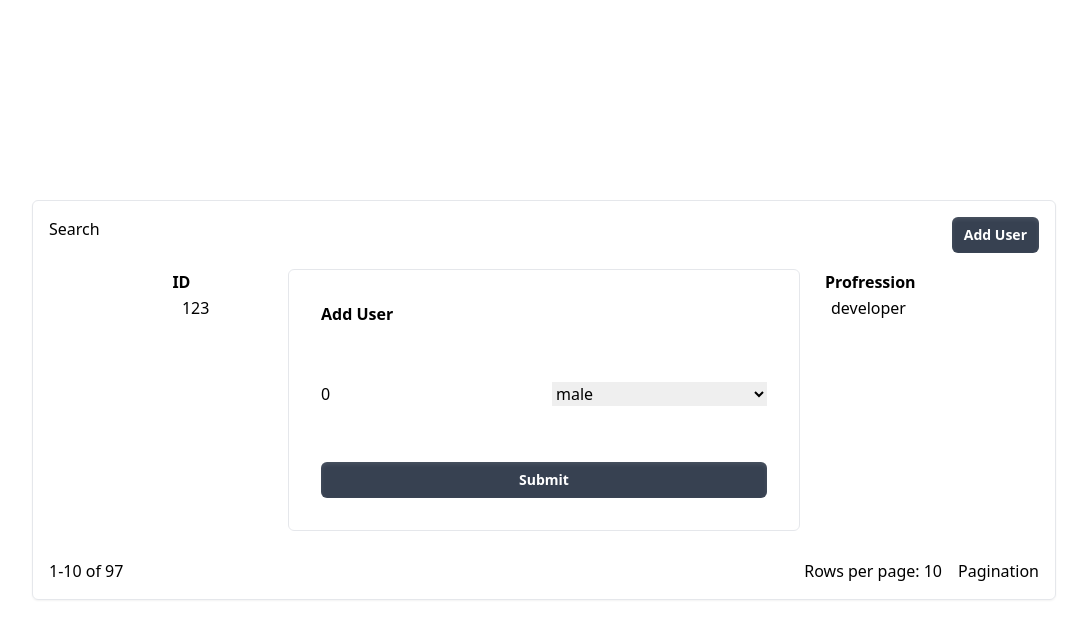
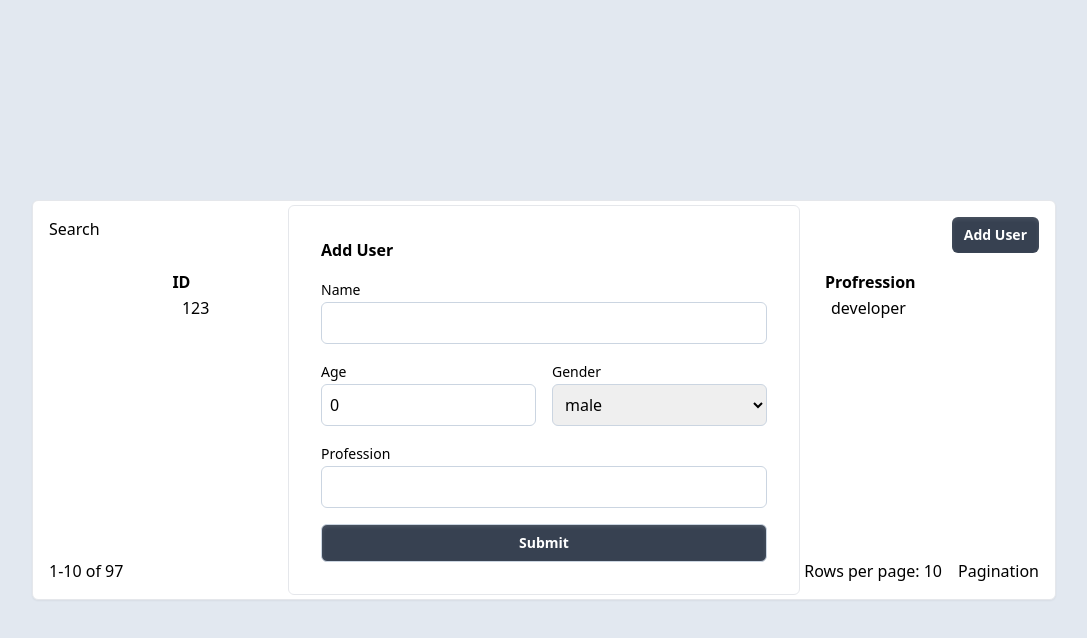
Before and after one commit to kielllll/datatable, a React (Vite) app: page / in a window 1280 px wide. Both pictures are taken after a click on the button "Add User". Shown: the top 638 px of the page, without its empty margins (96-1183 px from the left). Built offline with nearby package versions, Linux system fonts and the light colour scheme.

Commit message:
feat: react-hook-form implementation

```diff
--- a/package.json
+++ b/package.json
@@ -11,10 +11,12 @@
   },
   "dependencies": {
     "@headlessui/react": "^2.1.1",
+    "@hookform/resolvers": "^3.6.0",
     "classnames": "^2.5.1",
     "react": "^18.3.1",
     "react-dom": "^18.3.1",
-    "react-hook-form": "^7.52.0"
+    "react-hook-form": "^7.52.0",
+    "zod": "^3.23.8"
   },
   "devDependencies": {
     "@types/react": "^18.3.3",
--- a/src/App.tsx
+++ b/src/App.tsx
@@ -11,7 +11,7 @@ function App() {
 
   return (
     <>
-      <div className="h-screen w-screen flex justify-center items-center">
+      <div className="h-screen w-screen flex justify-center items-center bg-slate-200">
         <DataTable
           data={
             [
@@ -28,6 +28,7 @@ function App() {
             onClick: () => setAddUserDialogOpened(true),
             label: 'Add User',
           }}
+          className="bg-white"
         >
           {columns.map((column) => (
             <DataTable.Column
--- a/src/_components/dialogs/AddUserDialog.tsx
+++ b/src/_components/dialogs/AddUserDialog.tsx
@@ -1,8 +1,9 @@
-import { useForm } from 'react-hook-form'
+import { Field, Label } from '@headlessui/react'
 import Dialog from '../../components/dialog'
+import Input from '../../components/input'
+import Select from '../../components/select'
 import { UserRecord } from '../../types'
-import { Input, Select } from '@headlessui/react'
-import Button from '../../components/button'
+import { useAddUserForm } from './useAddUserForm'
 
 interface AddUserDialogProps {
   opened: boolean
@@ -13,14 +14,11 @@ export default function AddUserDialog({
   opened,
   onClose,
 }: AddUserDialogProps): JSX.Element {
-  const { register, handleSubmit } = useForm<Omit<UserRecord, 'id'>>({
-    defaultValues: {
-      name: '',
-      age: 0,
-      gender: 'male',
-      profession: '',
-    },
-  })
+  const {
+    register,
+    handleSubmit,
+    formState: { errors },
+  } = useAddUserForm()
 
   const onSubmit = (data: Omit<UserRecord, 'id'>) => console.log(data)
 
@@ -29,23 +27,44 @@ export default function AddUserDialog({
       opened={opened}
       onClose={onClose}
       title="Add User"
-      className="bg-[#F4F7FC]"
+      className="bg-slate-200"
     >
       <form
         onSubmit={handleSubmit(onSubmit)}
         className="grid grid-cols-2 gap-4"
       >
-        <Input {...register('name')} type="text" className="col-span-2" />
-        <Input {...register('age')} type="text" />
-        <Select {...register('gender')}>
-          <option value="male">male</option>
-          <option value="female">female</option>
-          <option value="prefer not to say">prefer not to say</option>
-        </Select>
-        <Input {...register('profession')} type="text" className="col-span-2" />
-        <Button className="col-span-2" type="submit">
-          Submit
-        </Button>
+        <Field className="col-span-2 flex flex-col">
+          <Label className="text-sm/6 font-medium text-black">Name</Label>
+          <Input
+            {...register('name', { required: true })}
+            type="text"
+            className="w-full"
+          />
+          <p className="text-sm/6 text-red-500">{errors.name?.message}</p>
+        </Field>
+        <Field className="flex flex-col">
+          <Label className="text-sm/6 font-medium text-black">Age</Label>
+          <Input {...register('age', { required: true })} type="number" />
+          <p className="text-sm/6 text-red-500">{errors.age?.message}</p>
+        </Field>
+        <Field className="flex flex-col">
+          <Label className="text-sm/6 font-medium text-black">Gender</Label>
+          <Select {...register('gender', { required: true })}>
+            <option value="male">male</option>
+            <option value="female">female</option>
+            <option value="prefer not to say">prefer not to say</option>
+          </Select>
+          <p className="text-sm/6 text-red-500">{errors.gender?.message}</p>
+        </Field>
+        <Field className="flex flex-col col-span-2">
+          <Label className="text-sm/6 font-medium text-black">Profession</Label>
+          <Input {...register('profession')} type="text" className="w-full" />
+          <p className="text-sm/6 text-red-500">{errors.profession?.message}</p>
+        </Field>
+        <Input
+          className="inline-flex items-center justify-center gap-2 rounded-md bg-gray-700 py-1.5 px-3 text-sm/6 font-semibold text-white shadow-inner shadow-white/10 focus:outline-none data-[hover]:bg-gray-600 data-[open]:bg-gray-700 data-[focus]:outline-1 data-[focus]:outline-white col-span-2"
+          type="submit"
+        />
       </form>
     </Dialog>
   )
--- /dev/null
+++ b/src/_components/dialogs/useAddUserForm.tsx
@@ -0,0 +1,26 @@
+import { useForm } from 'react-hook-form'
+import { z } from 'zod'
+import { UserRecord } from '../../types'
+import { zodResolver } from '@hookform/resolvers/zod'
+
+const schema = z.object({
+  name: z
+    .string()
+    .min(1, 'Name is required')
+    .max(50, 'Name should be not more than 50 characters.'),
+  age: z.number().lt(1, 'Age is required').gt(120, "You're not immortal"),
+  gender: z.string(),
+  profession: z.string().max(100, 'Text is too long'),
+})
+
+export function useAddUserForm() {
+  return useForm<Omit<UserRecord, 'id'>>({
+    defaultValues: {
+      name: '',
+      age: 0,
+      gender: 'male',
+      profession: '',
+    },
+    resolver: zodResolver(schema),
+  })
+}
--- /dev/null
+++ b/src/components/input/Input.tsx
@@ -0,0 +1,18 @@
+import React from 'react'
+import { Input as HInput, type InputProps } from '@headlessui/react'
+import classNames from 'classnames'
+
+const Input = React.forwardRef((props: InputProps, ref): JSX.Element => {
+  return (
+    <HInput
+      {...props}
+      ref={ref as React.Ref<HTMLInputElement>}
+      className={classNames(
+        'border border-slate-300 rounded-md p-2 outline-slate-400',
+        props.className
+      )}
+    />
+  )
+})
+
+export default Input
--- /dev/null
+++ b/src/components/input/index.ts
@@ -0,0 +1 @@
+export { default } from './Input'
--- /dev/null
+++ b/src/components/select/Select.tsx
@@ -0,0 +1,20 @@
+import React from 'react'
+import { Select as HSelect, type SelectProps } from '@headlessui/react'
+import classNames from 'classnames'
+
+const Select = React.forwardRef((props: SelectProps, ref): JSX.Element => {
+  return (
+    <HSelect
+      {...props}
+      ref={ref as React.Ref<HTMLSelectElement>}
+      className={classNames(
+        'border border-slate-300 rounded-md p-2 outline-slate-400',
+        props.className
+      )}
+    >
+      {props.children}
+    </HSelect>
+  )
+})
+
+export default Select
--- /dev/null
+++ b/src/components/select/index.ts
@@ -0,0 +1 @@
+export { default } from './Select'
```
Also changed, not shown: 1 other file (tests, documents, lock files or other folders).
